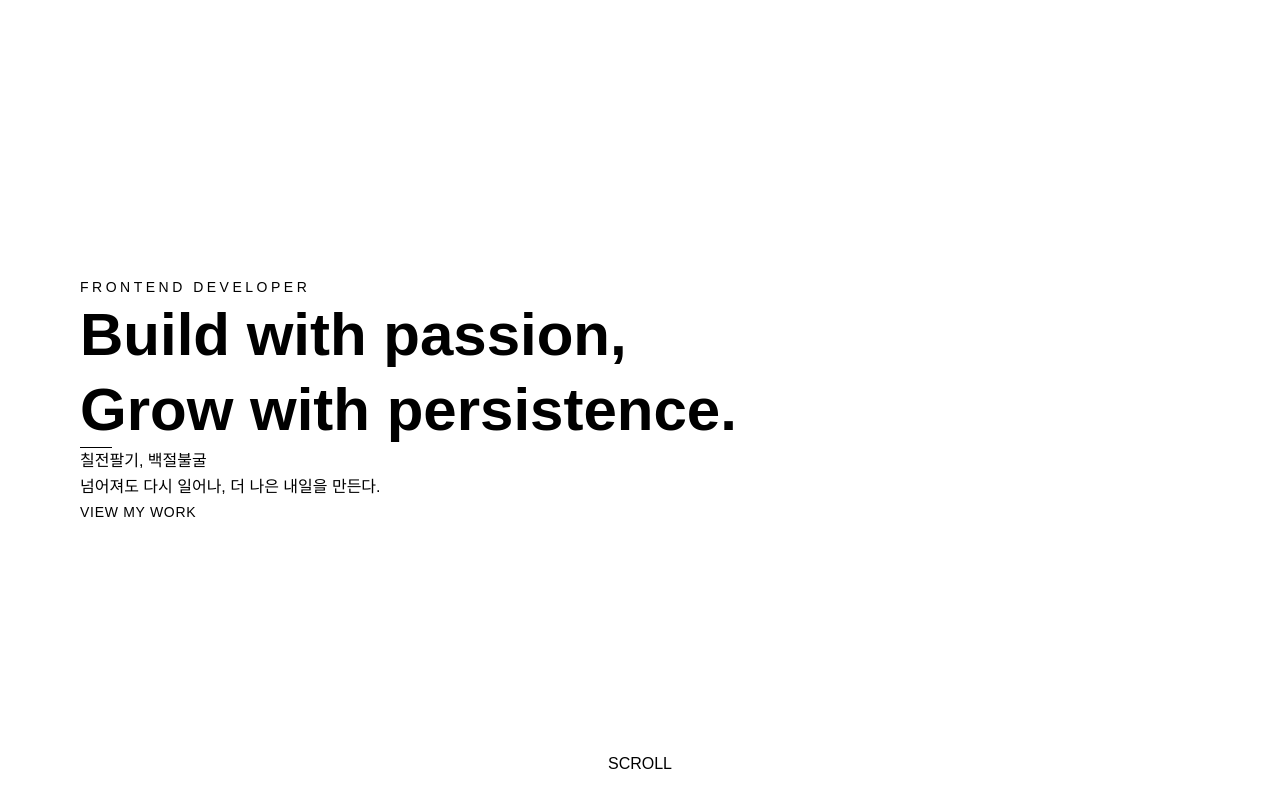
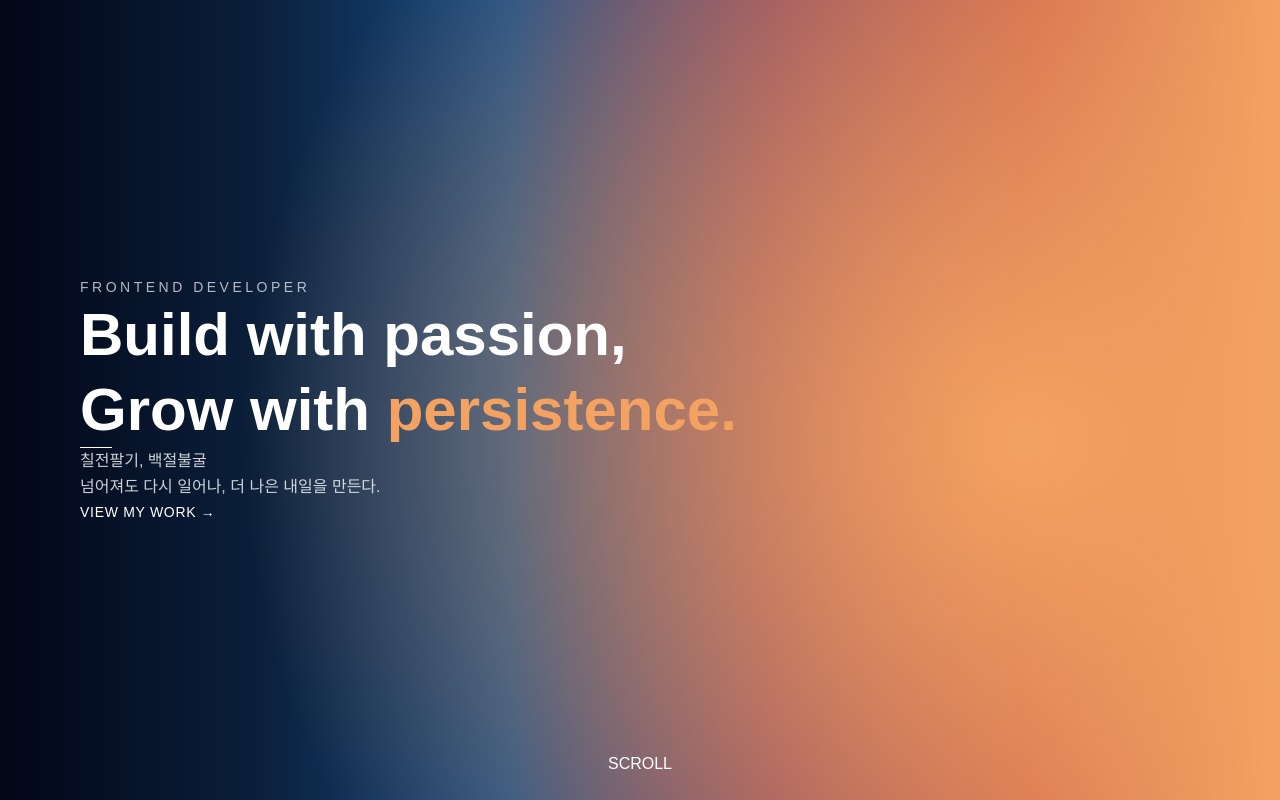
Before and after one commit to rladudgns4456/portfolio, a React (Vite) app: page / in a window 1280 px wide. Built offline with nearby package versions, Linux system fonts and the light colour scheme; a web font is replaced by a local one.

Commit message:
style: Hero 그라데이션 및 타이포그래피 적용

```diff
--- a/src/sections/Hero.jsx
+++ b/src/sections/Hero.jsx
@@ -1,16 +1,20 @@
 function Hero() {
   return (
-    <section className="min-h-screen relative flex flex-col items-center justify-center">
+    <section
+      className="min-h-screen relative flex flex-col items-center justify-center text-white
+      bg-[radial-gradient(circle_at_80%_55%,#F4A261_0%,transparent_70%),linear-gradient(to_right,#020617,#0B1F3A,#164E8A,#7C3F63,#C45A4A,#F4A261)]"
+    >
       <div className="w-full max-w-7xl px-6 md:px-12 lg:px-20">
-        <p className="text-sm tracking-[0.25em] uppercase">
+        <div className="max-w-2xl">
+          <p className="text-sm tracking-[0.25em] uppercase text-white/70">
             FRONTEND DEVELOPER
           </p>
           <h1 className="text-4xl md:text-5xl lg:text-6xl font-semibold leading-tight">
             Build with passion, <br />
-          Grow with <span>persistence.</span>
+            Grow with <span className="text-[#F4A261]">persistence.</span>
           </h1>
           <hr className="w-8" />
-        <p className="text-sm md:text-base leading-relaxed">
+          <p className="text-sm md:text-base leading-relaxed text-white/80">
             칠전팔기, 백절불굴 <br />
             넘어져도 다시 일어나, 더 나은 내일을 만든다.
           </p>
@@ -18,9 +22,11 @@ function Hero() {
             href="/work"
             className="inline-flex items-center gap-3 text-sm tracking-wider"
           >
-          VIEW MY WORK
+            VIEW MY WORK →
           </a>
         </div>
+      </div>
+
       <div className="absolute bottom-6 left-1/2 -translate-x-1/2">
         <span>SCROLL</span>
       </div>
```
Lines whose indentation alone changed are shown as unchanged.
